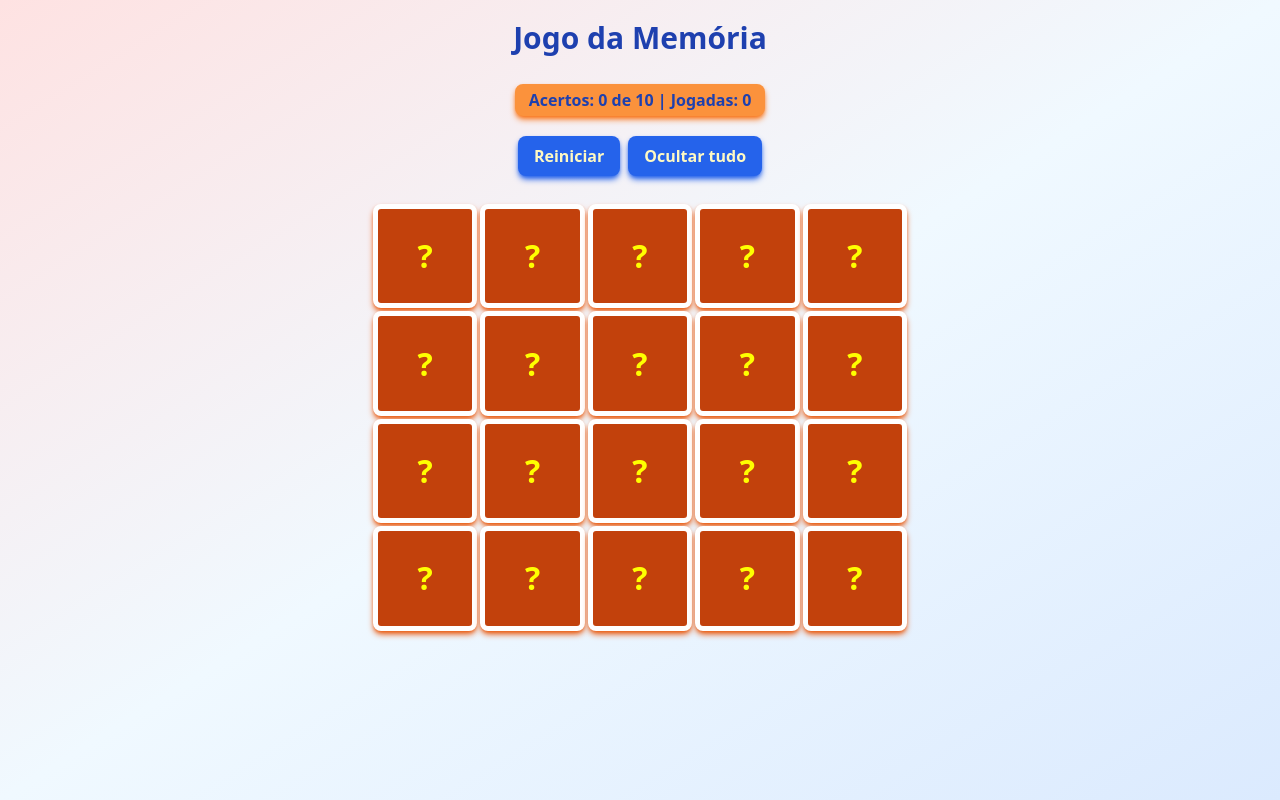
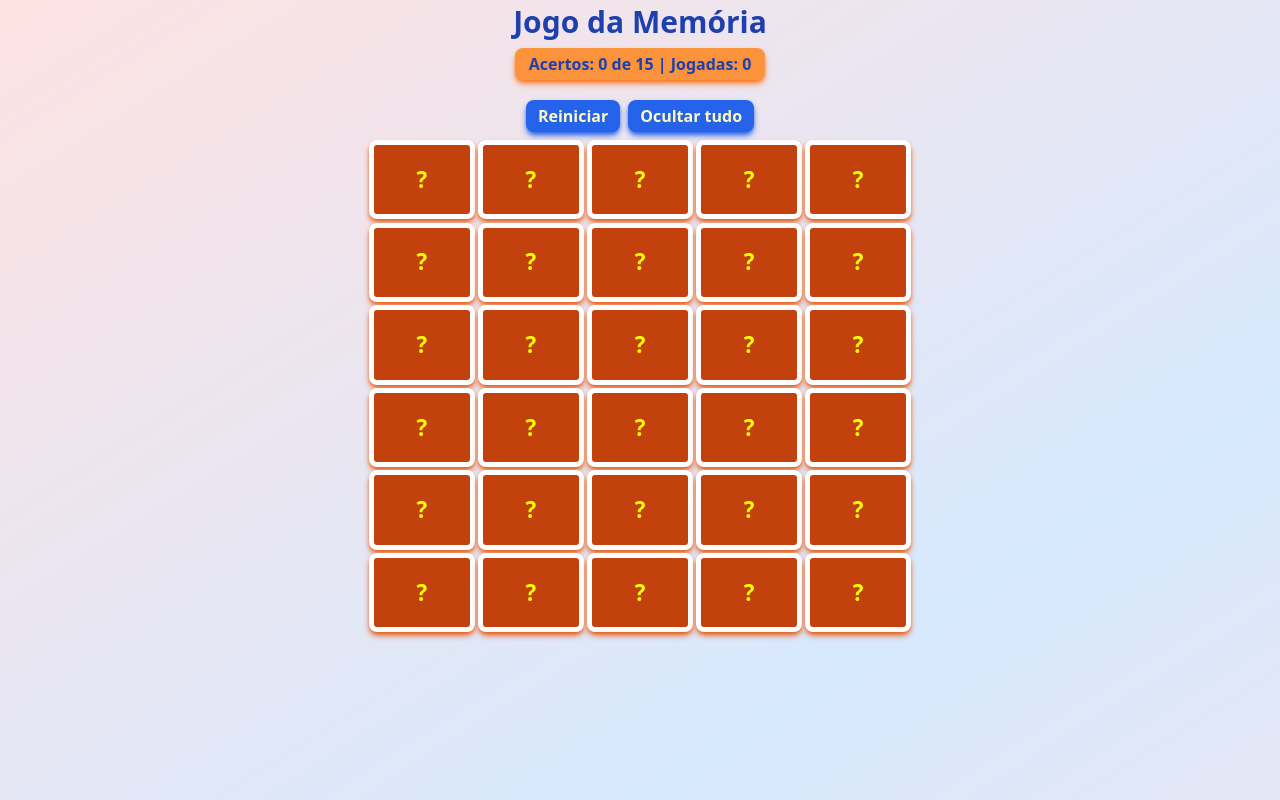
Before and after one commit to leoo1992/MemoGame-React-Vite-TS, a React (Vite) app: page / in a window 1280 px wide. Built offline with nearby package versions, Linux system fonts and the light colour scheme.

Commit message:
ajustes e melhoria da dificuldade

```diff
--- a/src/components/Grid/index.tsx
+++ b/src/components/Grid/index.tsx
@@ -94,10 +94,12 @@ export default function Grids({ cards }: GridProps) {
 
   return (
     <>
-      <div className="text-center font-bold p-5 m-0 ">
+      <div className="text-center font-bold p-0 m-0 ">
+        <div className="p-1">
           <h1 className="text-3xl text-blue-800 m-0 p-0">Jogo da Memória</h1>
+        </div>
         <div
-          className="pt-7 pb-0 m-0 flex justify-center align-middle content-center
+          className="pt-1 pb-0 m-0 flex justify-center align-middle content-center
         text-center font-lg rounded-lg w-auto"
         >
           <p
@@ -109,12 +111,12 @@ export default function Grids({ cards }: GridProps) {
             Acertos: {matches} de {cards.length} | Jogadas: {moves}
           </p>
         </div>
-        <div className="flex gap-2 m-0 p-0 justify-center align-middle content-center">
+        <div className="flex gap-x-2 mb-1 mt-0 p-0 justify-center align-center content-center items-center self-center align-middle">
           <button
             className={`
             mt-5 shadow-md shadow-blue-600 border-0 bg-blue-600
             hover:text-blue-900 hover:bg-orange-400 text-yellow-100
-            font-bold py-2 px-4 m-0 rounded-lg hover:shadow-orange-700
+            font-bold py-1 px-3 m-0 rounded-lg hover:shadow-orange-700
              `}
             onClick={() => resetGame()}
           >
@@ -124,7 +126,7 @@ export default function Grids({ cards }: GridProps) {
             className={`
             mt-5 shadow-md shadow-blue-600 border-0 bg-blue-600
             hover:text-blue-900  hover:bg-orange-400 text-yellow-100
-            font-bold py-2 px-4 m-0 rounded-lg hover:shadow-orange-700
+            font-bold py-1 px-3 m-0 rounded-lg hover:shadow-orange-700
               `}
             onClick={handleHideAll}
           >
@@ -133,17 +135,24 @@ export default function Grids({ cards }: GridProps) {
         </div>
       </div>
 
-      <div className="gride w-screen p-2 bg-transparent">
+      <div className="gride w-screen p-1 bg-transparent">
         {stateCards.map((card) => {
           return <Card key={card.id} {...card} handleClick={handleClick} />;
         })}
       </div>
 
       {open && (
-        <div onClick={handleClose} className="fixed top-0 left-0 w-full h-full bg-blue-500 bg-opacity-60 flex justify-center items-center text-center">
+        <div
+          onClick={handleClose}
+          className="fixed top-0 left-0 w-full h-full bg-blue-500 bg-opacity-60 flex justify-center items-center text-center"
+        >
           <div className="bg-orange-500 font-bold p-8 rounded-lg shadow-xl shadow-blue-800">
-            <h1 className="text-3xl text-blue-800 font-extrabold mb-4">Jogo finalizado!</h1>
-            <p className="pt-4 mb-8 text-xl text-blue-800">Jogadas: <span className="text-white p-1">{moves}</span></p>
+            <h1 className="text-3xl text-blue-800 font-extrabold mb-4">
+              Jogo finalizado!
+            </h1>
+            <p className="pt-4 mb-8 text-xl text-blue-800">
+              Jogadas: <span className="text-white p-1">{moves}</span>
+            </p>
             <div className="flex justify-center align-middle content-center">
               <button
                 className="bg-blue-600 font-bold shadow-blue-500 shadow-md text-white px-5 py-3 rounded-xl hover:bg-blue-900 hover:shadow-xl hover:shadow-blue-500"
@@ -155,7 +164,6 @@ export default function Grids({ cards }: GridProps) {
           </div>
         </div>
       )}
-
     </>
   );
 }
--- a/src/data/cards.ts
+++ b/src/data/cards.ts
@@ -9,11 +9,11 @@ export const cards =[
     { id: "8", back: "🌈" },
     { id: "9", back: "🍕" },
     { id: "10", back: "🍔" },
-    // { id: "11", back: "🍟" },
-    // { id: "12", back: "🍦" },
-    // { id: "13", back: "🍩" },
-    // { id: "14", back: "🍪" },
-    // { id: "15", back: "🍫" },
+    { id: "11", back: "🍟" },
+    { id: "12", back: "🍦" },
+    { id: "13", back: "🍩" },
+    { id: "14", back: "🍪" },
+    { id: "15", back: "🍫" },
     // { id: "16", back: "🍭" },
     // { id: "17", back: "🍬" },
     // { id: "18", back: "🥤" },
--- a/src/styles/card.css
+++ b/src/styles/card.css
@@ -5,7 +5,7 @@
     transition: transform 600ms ease-in-out;
     height: 100%;
     width: 100%;
-    padding-bottom: 100%;
+    padding-bottom: 75%;
     display: flex;
     justify-content: center;
 }
@@ -21,7 +21,7 @@
     display: flex;
     align-items: center;
     justify-content: center;
-    font-size: 2rem;
+    font-size: 1.4rem;
 }
 
 .card__front {
--- a/src/styles/index.css
+++ b/src/styles/index.css
@@ -29,3 +29,9 @@
   align-self: center !important;
   align-content: center !important;
 }
+
+html{
+  background: linear-gradient(to bottom right, #FEE2E2, #d7e9fe, #FEE2E2);
+  background-size: cover;
+  background-size: 150vw 150vh;
+}
--- a/src/templates/App/index.tsx
+++ b/src/templates/App/index.tsx
@@ -36,8 +36,7 @@ export default function App() {
 
   return (
     <div
-      className="flex flex-col w-screen h-screen m-0 p-0
-    bg-gradient-to-br from-red-100 via-sky-50 to-blue-100"
+      className="flex flex-col w-screen h-screen m-0 p-0"
     >
       <Grids cards={cards} />
     </div>
```
Lines whose indentation alone changed are shown as unchanged.
